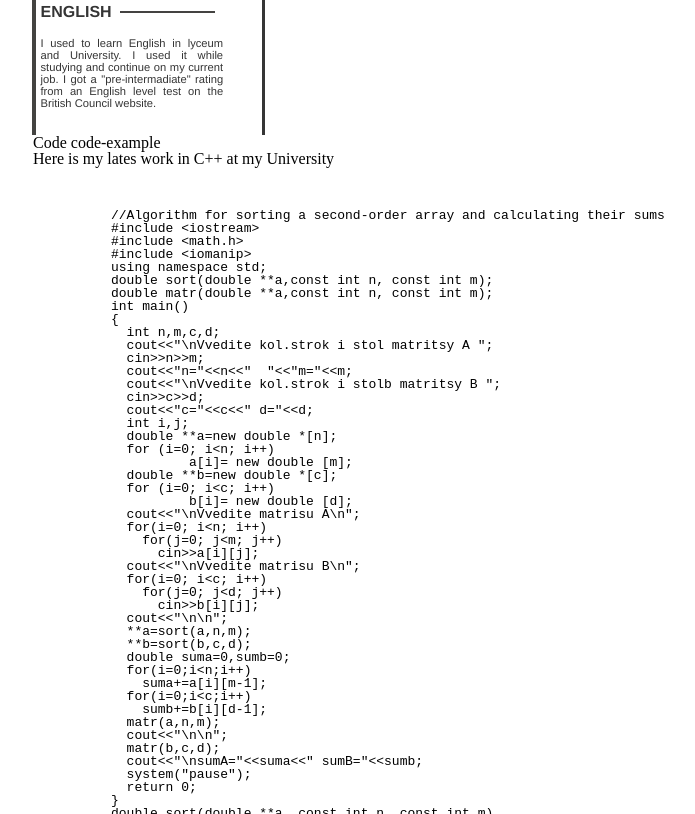
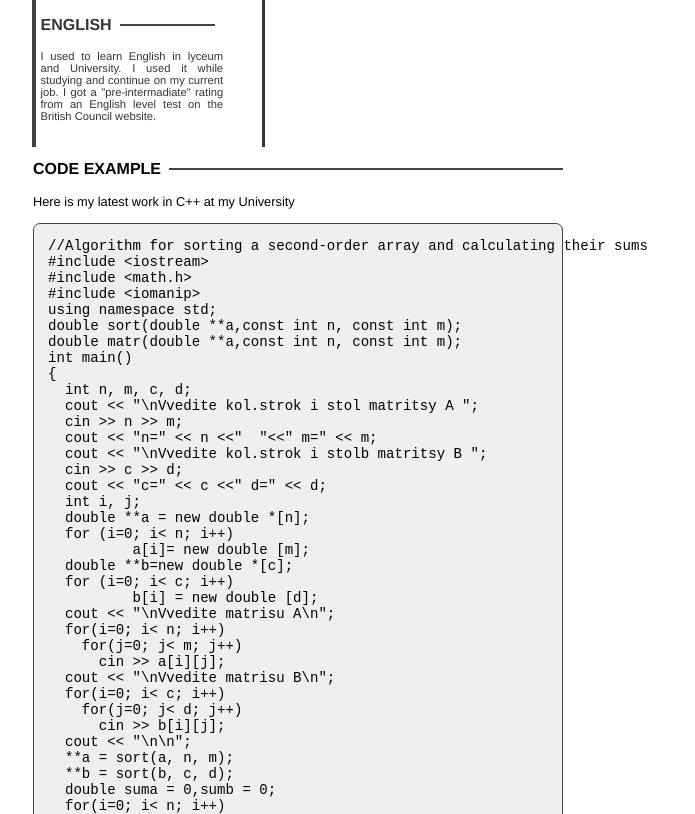
Before and after one commit to dyushkin93/rsschool-cv, a plain HTML site: page index.html in a window 1280 px wide. Shown: the part 826-1640 px from the top of the page, without its empty margins (342-1037 px from the left). Drawn offline with Linux system fonts and the light colour scheme.

Commit message:
feat: finish styling all the page

```diff
--- a/index.html
+++ b/index.html
@@ -26,10 +26,10 @@
     <div class="contacts">
       <h2>contacts</h2>
       <ul>
-        <li><i class="fas fa-map-marker-alt"></i><a href="https://goo.gl/maps/r82V18qGboa1zPoZ8">Tashkent, Uzbekistan</a></li>
-        <li><i class="fab fa-telegram-plane"></i><a href="https://t.me/crusader">@Crusader</a></li>
-        <li><i class="far fa-envelope"></i><a href="mailto:d.yushkin93@gmail.com">d.yushkin93@gmail.com</a></li>
-        <li><i class="fab fa-github"></i><a href="https://github.com/dyushkin93">dyushkin93</a></li>
+        <li><i class="fas fa-map-marker-alt"></i><a href="https://goo.gl/maps/r82V18qGboa1zPoZ8" target="_blank">Tashkent, Uzbekistan</a></li>
+        <li><i class="fab fa-telegram-plane"></i><a href="https://t.me/crusader" target="_blank">@Crusader</a></li>
+        <li><i class="far fa-envelope"></i><a href="mailto:d.yushkin93@gmail.com" target="_blank">d.yushkin93@gmail.com</a></li>
+        <li><i class="fab fa-github"></i><a href="https://github.com/dyushkin93" target="_blank">dyushkin93</a></li>
       </ul>
     </div>
     <div class="skills">
@@ -79,82 +79,80 @@
   </main>
   <footer>
     <section class="code-example">
-      <h2>Code code-example</h2>
-      <p>Here is my lates work in C++ at my University</p>
+      <h2>code example</h2>
+      <p>Here is my latest work in C++ at my University</p>
       <pre>
-        <xmp>
 //Algorithm for sorting a second-order array and calculating their sums
-          #include <iostream>
-          #include <math.h>
-          #include <iomanip>
+#include &lt;iostream&gt;
+#include &lt;math.h&gt;
+#include &lt;iomanip&gt;
 using namespace std;
 double sort(double **a,const int n, const int m);
 double matr(double **a,const int n, const int m);
 int main()
 {
-            int n,m,c,d;
-            cout<<"\nVvedite kol.strok i stol matritsy A ";
-            cin>>n>>m;
-            cout<<"n="<<n<<"  "<<"m="<<m;
-            cout<<"\nVvedite kol.strok i stolb matritsy B ";
-            cin>>c>>d;
-            cout<<"c="<<c<<" d="<<d;
-            int i,j;
-            double **a=new double *[n];
-            for (i=0; i<n; i++)
+  int n, m, c, d;
+  cout &lt;&lt; "\nVvedite kol.strok i stol matritsy A ";
+  cin &gt;&gt; n &gt;&gt; m;
+  cout &lt;&lt; "n=" &lt;&lt; n &lt;&lt;"  "&lt;&lt;" m=" &lt;&lt; m;
+  cout &lt;&lt; "\nVvedite kol.strok i stolb matritsy B ";
+  cin &gt;&gt; c &gt;&gt; d;
+  cout &lt;&lt; "c=" &lt;&lt; c &lt;&lt;" d=" &lt;&lt; d;
+  int i, j;
+  double **a = new double *[n];
+  for (i=0; i&lt; n; i++)
           a[i]= new double [m];
   double **b=new double *[c];
-            for (i=0; i<c; i++)
-                    b[i]= new double [d];
-            cout<<"\nVvedite matrisu A\n";
-            for(i=0; i<n; i++)
-              for(j=0; j<m; j++)
-                cin>>a[i][j];
-            cout<<"\nVvedite matrisu B\n";
-            for(i=0; i<c; i++)
-              for(j=0; j<d; j++)
-                cin>>b[i][j];
-            cout<<"\n\n";
-            **a=sort(a,n,m);
-            **b=sort(b,c,d);
-            double suma=0,sumb=0;
-            for(i=0;i<n;i++)
-              suma+=a[i][m-1];
-            for(i=0;i<c;i++)
-              sumb+=b[i][d-1];
-            matr(a,n,m);
-            cout<<"\n\n";
-            matr(b,c,d);
-            cout<<"\nsumA="<<suma<<" sumB="<<sumb;
+  for (i=0; i&lt; c; i++)
+          b[i] = new double [d];
+  cout &lt;&lt; "\nVvedite matrisu A\n";
+  for(i=0; i&lt; n; i++)
+    for(j=0; j&lt; m; j++)
+      cin &gt;&gt; a[i][j];
+  cout &lt;&lt; "\nVvedite matrisu B\n";
+  for(i=0; i&lt; c; i++)
+    for(j=0; j&lt; d; j++)
+      cin &gt;&gt; b[i][j];
+  cout &lt;&lt; "\n\n";
+  **a = sort(a, n, m);
+  **b = sort(b, c, d);
+  double suma = 0,sumb = 0;
+  for(i=0; i&lt; n; i++)
+    suma += a[i][m-1];
+  for(i=0; i&lt; c; i++)
+    sumb += b[i][d-1];
+  matr(a, n, m);
+  cout &lt;&lt; "\n\n";
+  matr(b, c, d);
+  cout &lt;&lt; "\nsumA=" &lt;&lt; suma &lt;&lt; " sumB=" &lt;&lt; sumb;
   system("pause");
   return 0;
 }
 double sort(double **a, const int n, const int m)
 {
-            int c,i,j,x;
-            for(i=0;i<n;i++)
-              for(x=1; x<m; x++)
-                for(j=0;j<m-x;j++)
-                  if (a[i][j]>a[i][j+1])
+  int c, i, j, x;
+  for(i=0; i&lt; n; i++)
+    for(x=1; x&lt; m; x++)
+      for(j=0; j&lt; m-x; j++)
+        if (a[i][j] &gt; a[i][j+1])
         {
-                    c=a[i][j];
-                    a[i][j]=a[i][j+1];
-                    a[i][j+1]=c;
+          c = a[i][j];
+          a[i][j] = a[i][j+1];
+          a[i][j+1] = c;
         }
   return **a;
 }
-          double matr(double **a,const int n,const int m)
+double matr(double **a, const int n, const int m)
 {
-            int i,j;
-            for(i=0; i<n; i++)
+  int i, j;
+  for(i=0; i&lt; n; i++)
   {
-              for(j=0; j<m; j++)
-                cout<<setw(4)<<a[i][j]<<"   ";
-              cout<<endl;
+    for(j=0; j&lt; m; j++)
+      cout &lt;&lt; setw(4) &lt;&lt; a[i][j] &lt;&lt;"   ";
+    cout &lt;&lt; endl;
   }
   return **a;
 }
-      </xmp>
       </pre>
     </section>
   </footer>
--- a/main.css
+++ b/main.css
@@ -77,7 +77,7 @@ aside h2 {
   display: flex;
   align-items: center;
   padding-bottom: 1em;
-  font: bold 1em "Microsoft YaHei", "Helvetica";
+  font: bold 1rem "Microsoft YaHei", "Helvetica";
   text-transform: uppercase;
 }
 
@@ -101,6 +101,8 @@ aside p {
   font: 400 .8rem "Microsoft YaHei", "Helvetica";
 }
 .contacts li {
+  display: flex;
+  align-items: center;
   line-height: 2.5;
 }
 
@@ -155,10 +157,38 @@ main li {
 /* Footer section */
 
 footer {
+  margin-top: 1em;
+  margin-bottom: 3rem;
   width: 100%;
+  font: .8rem "Microsoft YaHei", "Helvetica";
+}
+
+footer h2 {
+  display: flex;
+  align-items: center;
+  margin-bottom: 1em;
+  font: bold 1rem "Microsoft YaHei", "Helvetica";
+  text-transform: uppercase;
+}
+
+footer h2::after {
+  content: '';
+  flex: 1;
+  border-bottom: 2px solid #444341;
+  margin-left: .5em;
 }
 
 .code-example {
   width: 530px;
   margin: 0 auto;
 }
+
+pre {
+  margin-top: 1em;
+  padding: 1em;
+  border: 1px solid #444341;
+  border-radius: 7px;
+  font-size: 1.2em;
+  font: 400 1.1em monospace;
+  background-color: #efefef;
+}
```
Lines whose indentation alone changed are shown as unchanged.
